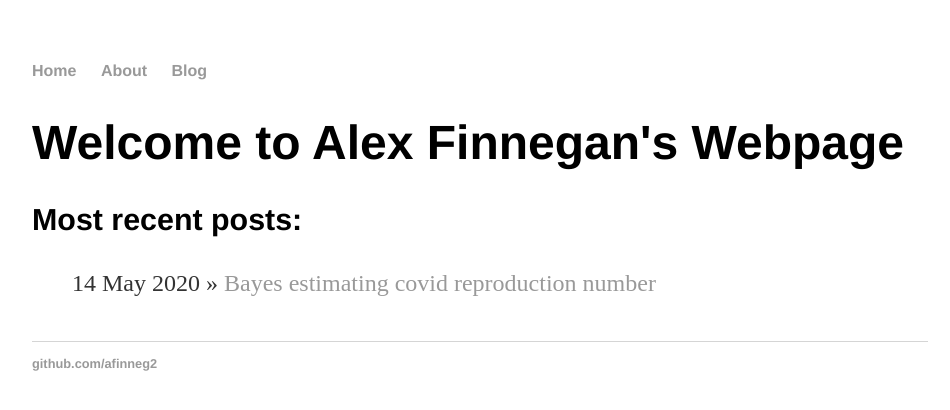
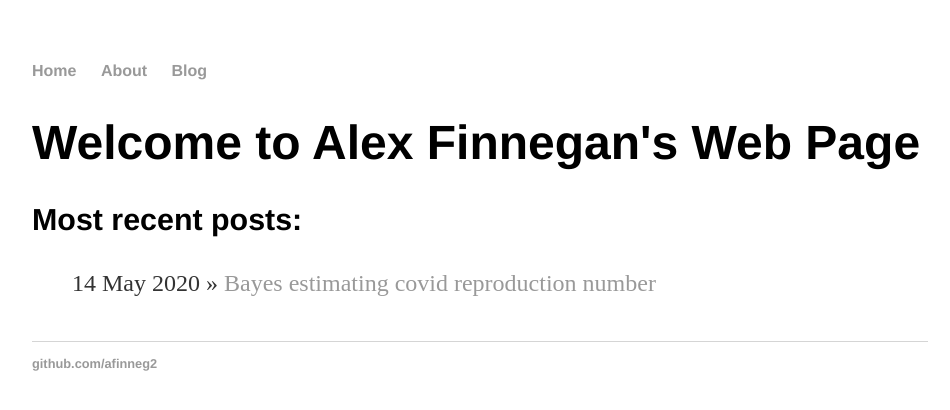
Before and after one commit to afinneg2/afinneg2.github.io, a Jekyll site: the page built from index.html, in a window 1280 px wide. Shown: the top 410 px of the page, without its empty margins (160-1110 px from the left). Built offline with Jekyll 4.4.1, drawn with Linux system fonts in a browser that asks for light colours.

Commit message:
fix typos

```diff
--- a/index.html
+++ b/index.html
@@ -5,7 +5,7 @@ title: Alex Finnegan
 <!-- The above is called Jekyll front-matter -->
 <!-- layout: default indicates that content (below) is injected into _layouts/default.html-->
 <div class="blurb">
-	<h1>Welcome to Alex Finnegan's Webpage</h1>
+	<h1>Welcome to Alex Finnegan's Web Page</h1>
 
 
 	<h3>Most recent posts: </h3>
```
